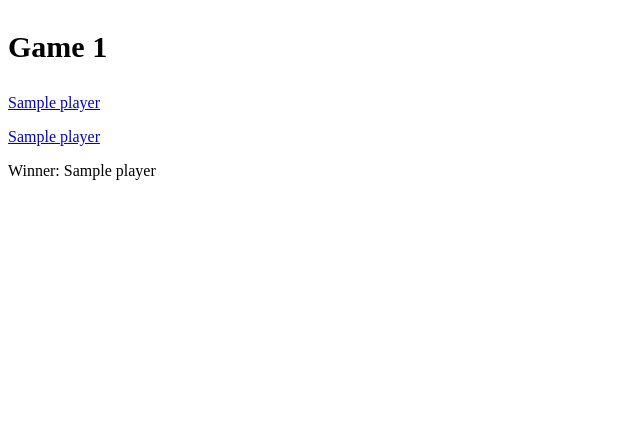
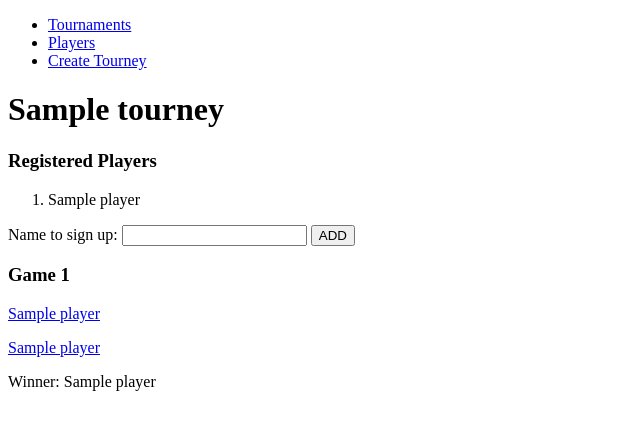
Before and after one commit to fredoflynn/iron_foos, a Django app: a page that uses iron_foosball/foos/templates/foos/tourney_detail.html in a window 1280 px wide. Shown: the top 430 px of the page, without its empty margins (0-640 px from the left). Run offline with Django 3.2, Linux system fonts and the light colour scheme; tables that the repository leaves empty hold one stand-in row (values such as "Sample post").

Commit message:
adding templates

```diff
--- a/iron_foosball/foos/models.py
+++ b/iron_foosball/foos/models.py
@@ -1,3 +1,4 @@
+from django.core.exceptions import ValidationError
 from django.db import models
 
 
@@ -8,16 +9,47 @@ class Player(models.Model):
     def __str__(self):
         return self.name
 
+    @property
+    def total_games(self):
+        return self.player1.count() + self.player2.count()
+
+    @property
+    def wins(self):
+        return self.game_set.count()
+
+    @property
+    def losses(self):
+        return self.total_games - self.wins
+
+    @property
+    def winning_pct(self):
+        if not self.total_games == 0:
+            return round(self.wins / self.total_games, 2)
+        else:
+            return 0
+
 
 class Tourney(models.Model):
     name = models.CharField(max_length=30)
     players = models.ManyToManyField(Player)
+    is_open = models.NullBooleanField(null=True, default=True)
+    is_running = models.NullBooleanField(null=True, default=False)
     winner = models.ForeignKey(Player, related_name='winner', null=True, blank=True)
     created_at = models.DateTimeField(auto_now_add=True, null=True)
 
 
     def __str__(self):
         return self.name
+
+    @property
+    def spots_open(self):
+        return 8 - self.players.count()
+
+
+    # def clean(self, *args, **kwargs):
+    #     if self.regions.count() > 8:
+    #         raise ValidationError("You can't assign more than three regions")
+    #     super(Tourney, self).clean()
 
 
 class Game(models.Model):
--- a/iron_foosball/foos/static/css/main.css
+++ b/iron_foosball/foos/static/css/main.css
@@ -1,3 +1,4 @@
-h3 {
-    font-size: 30px;
+.player_list {
+    text-decoration: none;
+    list-style: none;
 }
--- /dev/null
+++ b/iron_foosball/foos/templates/foos/base.html
@@ -0,0 +1,18 @@
+{% load staticfiles %}
+
+<!DOCTYPE html>
+<html lang="en">
+<head>
+    <meta charset="UTF-8">
+    <title>Iron Foosball{% block title %}{% endblock %}</title>
+    <link href="{% static "css/main.css" %}" rel="stylesheet">
+</head>
+<body>
+    <ul>
+        <li><a href="{% url 'list_tourneys' %}">Tournaments</a></li>
+        <li><a href="{% url 'list_players' %}">Players</a></li>
+        <li><a href="{% url 'create_tourney' %}">Create Tourney</a></li>
+    </ul>
+    {% block content %}{% endblock %}
+</body>
+</html>
--- a/iron_foosball/foos/templates/foos/tourney_detail.html
+++ b/iron_foosball/foos/templates/foos/tourney_detail.html
@@ -1,13 +1,22 @@
+{% extends 'foos/base.html' %}
 {% load staticfiles %}
 
-<!DOCTYPE html>
-<html lang="en">
-<head>
-    <meta charset="UTF-8">
-    <title></title>
-    <link href="{% static "css/main.css" %}" rel="stylesheet">
-</head>
-<body>
+{% block content %}
+    <h1>{{ tourney.name }}</h1>
+    {% if tourney.players.count < 8 %}
+        <h3>Registered Players</h3>
+        <ol>
+        {% for player in tourney.players.all %}
+        <li>{{ player.name }}</li>
+        {% endfor %}
+        </ol>
+        <form action="{% url 'list_tourneys' %}?num={{ tourney.id }}" method="post">
+            {% csrf_token %}
+            <label for="your_name">Name to sign up: </label>
+            <input class="add" type="text" name="player" >
+            <input type="submit" value="ADD">
+        </form>
+    {% endif %}
     {% for game in games %}
 
     {% if game.game_num == 1 %}
@@ -65,5 +74,4 @@
     <p>Winner: {{ game.winner }}</p>
     {% endif %}
     {% endfor %}
-</body>
-</html>
+{% endblock %}
--- a/iron_foosball/foos/urls.py
+++ b/iron_foosball/foos/urls.py
@@ -1,14 +1,15 @@
 from django.conf.urls import url
 from django.contrib import admin
-from foos.views import TourneyDetail, ListTourneys
+from foos.views import TourneyDetail, ListTourneys, CreateTourney
 
 urlpatterns = [
-    url(r'^setup/(?P<tourney_id>\d+)/$', 'foos.views.create_initial_games',
-        name='setup'),
+    # url(r'^setup/(?P<tourney_id>\d+)/$', 'foos.views.create_initial_games',
+    #     name='setup'),
     url(r'^round2/(?P<player_id>\d+)/$', 'foos.views.choose_winner',
         name='round2'),
     url(r'^round3/(?P<player_id>\d+)/$', 'foos.views.final', name='round3'),
     url(r'^winner/(?P<player_id>\d+)/$', 'foos.views.winner', name='winner'),
+    url(r'^create/$', CreateTourney.as_view(), name='create_tourney'),
     url(r'(?P<pk>\d+)/$', TourneyDetail.as_view(), name='tourney_detail'),
     url(r'^$', ListTourneys.as_view(), name='list_tourneys'),
 ]
--- a/iron_foosball/foos/views.py
+++ b/iron_foosball/foos/views.py
@@ -1,15 +1,33 @@
 import random
-from django.core.urlresolvers import reverse
+from django.core.urlresolvers import reverse, reverse_lazy
 from django.http import HttpResponseRedirect
 from django.shortcuts import render
-from django.views.generic import DetailView, ListView
-from foos.forms import AddPlayerForm
+from django.views.generic import DetailView, ListView, CreateView
+from foos.forms import AddPlayerForm, TourneyForm
 from foos.models import Tourney, Game, Player
 from django.db.models import Q
 
 
+class CreateTourney(CreateView):
+    model = Tourney
+    form_class = TourneyForm
+    success_url = reverse_lazy('list_tourneys')
+    template_name = 'foos/create_tourney.html'
+
+
+    # def form_valid(self, form, *args, **kwargs):
+    #     player_name = self.request.POST.get('player')
+    #     if Player.objects.filter(name=player_name).count() == 0:
+    #         player = Player.objects.create(name=player_name)
+    #     else:
+    #         player = Player.objects.get(name=player_name)
+    #     form.instance.players.add(player)
+    #     return super().form_valid(form)
+
+
 class TourneyDetail(DetailView):
     model = Tourney
+    paginate_by = 10
 
     def get_context_data(self, **kwargs):
         context = super().get_context_data(**kwargs)
@@ -19,29 +37,80 @@ class TourneyDetail(DetailView):
         context['games'] = games
         return context
 
-
 class ListTourneys(ListView):
     model = Tourney
+    queryset = Tourney.objects.order_by('-created_at')
+
+    def post(self, catch):
+        if self.request.method =='POST':
+            form = AddPlayerForm(self.request.POST)
+            if form.is_valid():
+                name = form.cleaned_data['player']
+                id = self.request.GET.get('num')
+                tourney = Tourney.objects.get(pk=id)
+                if Player.objects.filter(name=name).count() == 0:
+                    new_player = Player.objects.create(name=name)
+                    tourney.players.add(new_player)
+                    tourney.save()
+                else:
+                    player = Player.objects.get(name=name)
+                    tourney.players.add(player)
+                    tourney.save()
+
+                if tourney.players.count() == 8:
+                    tourney.is_running = True
+                    tourney.save()
+                    self.create_initial_games(tourney)
+                    return HttpResponseRedirect(reverse('tourney_detail',
+                                            kwargs={'pk': tourney.id}))
+            return HttpResponseRedirect(reverse('list_tourneys'))
+
+    @staticmethod
+    def create_initial_games(tourney):
+        player_list = []
+        for player in tourney.players.all():
+            player_list.append(player)
+        random.shuffle(player_list)
+        if len(player_list) == 8 and tourney.game_set.count() == 0:
+            game_num = 1
+            while len(player_list) > 0:
+                Game.objects.create(tourney=tourney,
+                                    player1=player_list.pop(),
+                                    player2=player_list.pop(),
+                                    game_num=game_num,
+                                    round_num=1)
+                game_num += 1
+
+        return HttpResponseRedirect(reverse('tourney_detail',
+                                            kwargs={'pk': tourney.id}))
+
+class ListPlayers(ListView):
+    model = Player
+    paginate_by = 10
+
+    # def get_queryset(self):
+    #     players = Player.objects.all()
+    #     return players
 
 
-def create_initial_games(request, tourney_id):
-    tourney = Tourney.objects.get(pk=tourney_id)
-    player_list = []
-    for player in tourney.players.all():
-        player_list.append(player)
-    random.shuffle(player_list)
-    if len(player_list) == 8 and tourney.game_set.count() == 0:
-        game_num = 1
-        while len(player_list) > 0:
-            Game.objects.create(tourney=tourney,
-                                player1=player_list.pop(),
-                                player2=player_list.pop(),
-                                game_num=game_num,
-                                round_num=1)
-            game_num += 1
-
-    return HttpResponseRedirect(reverse('tourney_detail',
-                                        kwargs={'pk': tourney_id}))
+# def create_initial_games(request, tourney_id):
+#     tourney = Tourney.objects.get(pk=tourney_id)
+#     player_list = []
+#     for player in tourney.players.all():
+#         player_list.append(player)
+#     random.shuffle(player_list)
+#     if len(player_list) == 8 and tourney.game_set.count() == 0:
+#         game_num = 1
+#         while len(player_list) > 0:
+#             Game.objects.create(tourney=tourney,
+#                                 player1=player_list.pop(),
+#                                 player2=player_list.pop(),
+#                                 game_num=game_num,
+#                                 round_num=1)
+#             game_num += 1
+#
+#     return HttpResponseRedirect(reverse('tourney_detail',
+#                                         kwargs={'pk': tourney_id}))
 
 
 def choose_winner(request, player_id):
@@ -134,10 +203,14 @@ def winner(request, player_id):
     game7.winner = winner
     game7.save()
     tourney.winner = winner
+    tourney.is_running = False
+    tourney.is_open = False
     tourney.save()
 
     return HttpResponseRedirect(reverse('tourney_detail',
                                         kwargs={'pk': tourney_id}))
+
+
 # def add_player(request):
 #     if request.method == 'POST':
 #         form = AddPlayerForm(request.POST)
--- a/iron_foosball/iron_foosball/urls.py
+++ b/iron_foosball/iron_foosball/urls.py
@@ -16,9 +16,10 @@ Including another URLconf
 """
 from django.conf.urls import url, include
 from django.contrib import admin
-from foos.views import TourneyDetail, ListTourneys
+from foos.views import TourneyDetail, ListTourneys, ListPlayers
 
 urlpatterns = [
     url(r'^admin/', admin.site.urls),
     url(r'^tourneys/', include('foos.urls')),
+    url(r'^players/$', ListPlayers.as_view(), name='list_players'),
 ]
```
Also changed, not shown: iron_foosball/foos/forms.py (+8 -0 lines), iron_foosball/foos/templates/foos/create_tourney.html (added, +19 -0 lines), iron_foosball/foos/templates/foos/player_list.html (added, +13 -0 lines), iron_foosball/foos/templates/foos/tourney_list.html (+34 -10 lines), iron_foosball/foos/migrations/0008_tourney_is_open.py (added), iron_foosball/foos/migrations/0009_auto_20151205_0951.py (added).
